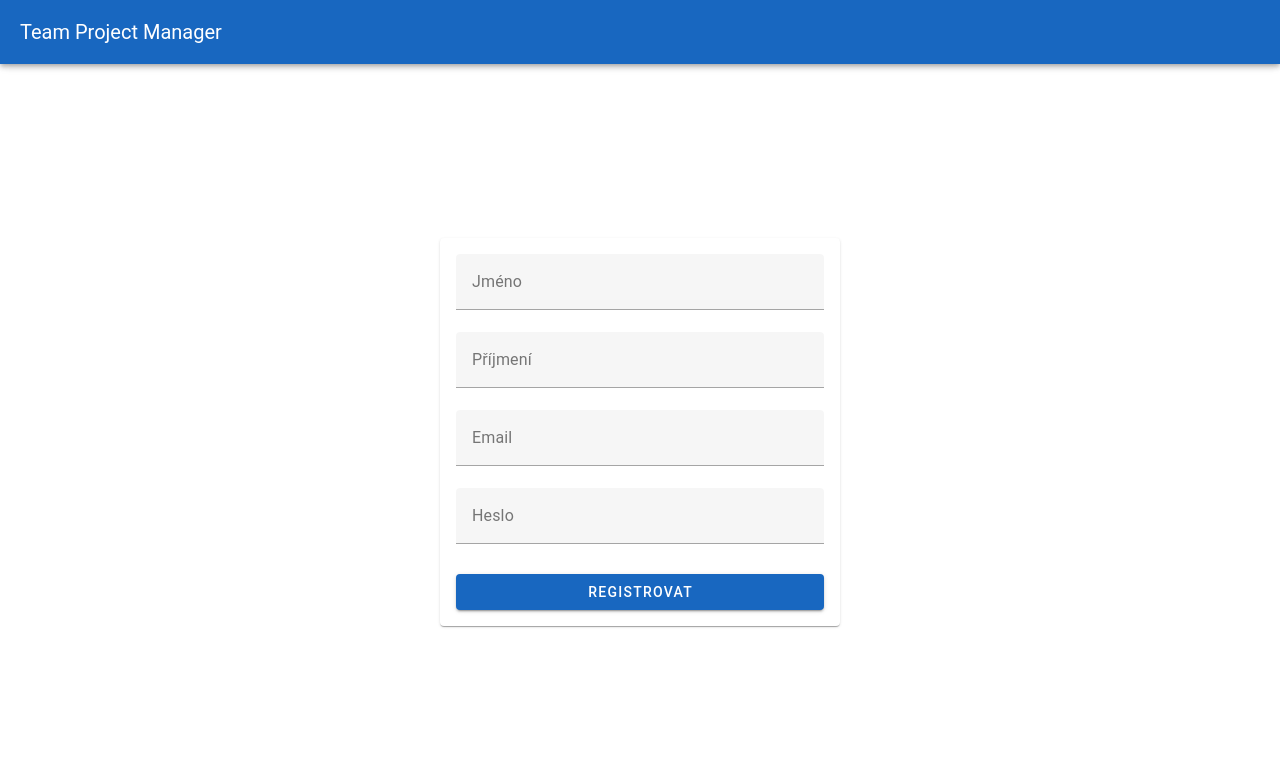
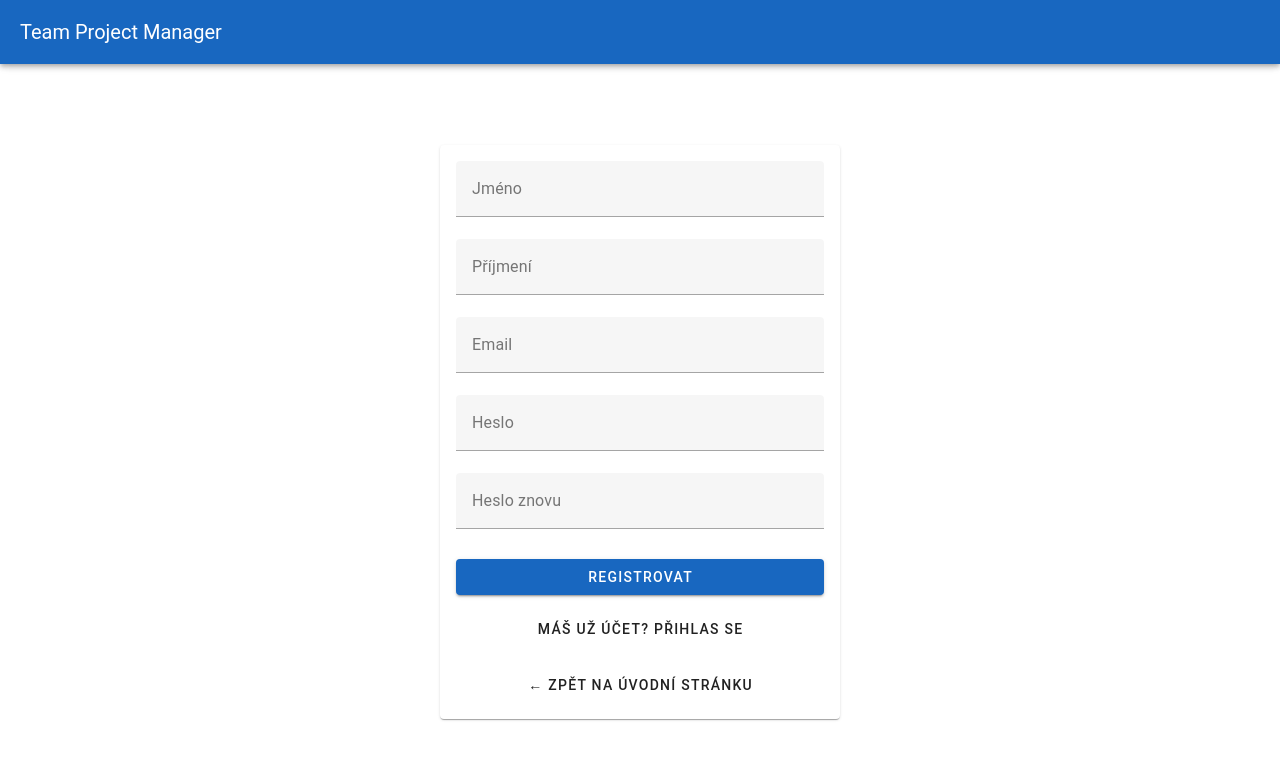
Before and after one commit to tlunga/wapstp, a Vue app in the folder client/wapstp/: page /register in a window 1280 px wide. Shown: the top 760 px of the page. Built offline with nearby package versions, Linux system fonts and the light colour scheme; no server answers.

Commit message:
Obnova hesla, potvrzení hesla, validace u přihlášení i registrace

```diff
--- a/client/wapstp/src/components/LoginForm.vue
+++ b/client/wapstp/src/components/LoginForm.vue
@@ -10,17 +10,20 @@
           <v-col cols="12" sm="8" md="4">
             <v-card>
               <v-card-text>
-                <v-form @submit.prevent="login">
+                <v-form @submit.prevent="login" v-model="valid" ref="loginForm">
                   <v-text-field
   v-model="email"
   label="Email"
   type="email"
+  :rules="emailRules"
   required
 />
+
 <v-text-field
   v-model="password"
   label="Heslo"
   type="password"
+  :rules="passwordRules"
   required
 />
                   <v-btn type="submit" color="primary" class="mt-2" block>Přihlásit se</v-btn>
@@ -28,11 +31,25 @@
   v-if="error"
   type="error"
   class="mt-3"
-                    dense
-                    text
+  prominent
+  border="left"
+  colored-border
+  elevation="2"
 >
   {{ error }}
 </v-alert>
+                  <br>
+                  <v-btn variant="text" class="mt-4" block @click="$router.push('/register')">
+                    Ještě nemáš účet? Zaregistruj se
+                  </v-btn>
+                  <br>
+                  <v-btn variant="text" block @click="$router.push('/')">
+                    ← Zpět na úvodní stránku
+                  </v-btn>
+                  <br>
+                  <v-btn variant="text" block @click="showResetDialog = true">
+                    Zapomněli jste heslo?
+                  </v-btn>
                 </v-form>
               </v-card-text>
             </v-card>
@@ -41,29 +58,98 @@
       </v-container>
     </v-main>
   </v-app>
+  <v-dialog v-model="showResetDialog" max-width="400">
+  <v-card>
+    <v-card-title>Obnovit heslo</v-card-title>
+    <v-card-text>
+      <v-text-field
+        v-model="resetEmail"
+        label="Zadejte svůj e-mail"
+        type="email"
+        required
+      />
+      <v-alert
+        v-if="resetMessage"
+        type="info"
+        dense
+        class="mt-2"
+      >
+        {{ resetMessage }}
+      </v-alert>
+    </v-card-text>
+    <v-card-actions class="justify-end">
+      <v-btn text @click="showResetDialog = false">Zrušit</v-btn>
+      <v-btn color="primary" @click="sendResetEmail">Odeslat</v-btn>
+    </v-card-actions>
+  </v-card>
+</v-dialog>
+
 </template>
 
 <script>
 import { auth } from '../firebase';
-import { signInWithEmailAndPassword } from 'firebase/auth';
+import { signInWithEmailAndPassword, sendPasswordResetEmail } from 'firebase/auth';
 
 export default {
   data() {
     return {
       email: '',
       password: '',
-      error: ''
+      error: '',
+      showResetDialog: false,
+      resetEmail: '',
+      resetMessage: '',
+      valid: true,
+emailRules: [
+  v => !!v || 'E-mail je povinný',
+  v => /.+@.+\..+/.test(v) || 'Neplatný formát e-mailu'
+],
+passwordRules: [
+  v => !!v || 'Heslo je povinné',
+  v => v.length >= 6 || 'Heslo musí mít alespoň 6 znaků'
+]
+
     };
   },
   methods: {
     async login() {
+  const isValid = await this.$refs.loginForm.validate();
+  if (!isValid) return;
+
   try {
     await signInWithEmailAndPassword(auth, this.email, this.password);
     this.error = '';
     this.$emit('userLoggedIn');
     this.$router.push('/dashboard');
   } catch (err) {
-        this.error = err.message;
+    // 🔽 Zobrazit vlastní přívětivé hlášky podle kódu chyby
+    switch (err.code) {
+      case 'auth/user-not-found':
+        this.error = 'Uživatel s tímto e-mailem nebyl nalezen.';
+        break;
+      case 'auth/wrong-password':
+        this.error = 'Zadali jste nesprávné heslo.';
+        break;
+      case 'auth/invalid-email':
+        this.error = 'E-mail nemá platný formát.';
+        break;
+      case 'auth/too-many-requests':
+        this.error = 'Příliš mnoho pokusů o přihlášení. Zkuste to později.';
+        break;
+      default:
+        this.error = 'Přihlášení se nezdařilo. Zkuste to znovu.';
+    }
+  }
+},
+    async sendResetEmail() {
+      console.log('Zasílám reset hesla na:', this.resetEmail);
+      try {
+        await sendPasswordResetEmail(auth, this.resetEmail);
+        this.resetMessage = 'Odkaz na obnovení hesla byl odeslán.';
+        console.log('Reset hesla odeslán.');
+      } catch (err) {
+        this.resetMessage = 'Nepodařilo se odeslat e-mail: ' + err.message;
+        console.error(err);
       }
     }
   }
--- a/client/wapstp/src/components/RegisterForm.vue
+++ b/client/wapstp/src/components/RegisterForm.vue
@@ -10,12 +10,43 @@
           <v-col cols="12" sm="8" md="4">
             <v-card>
               <v-card-text>
-                <v-form @submit.prevent="register">
-                  <v-text-field v-model="firstName" label="Jméno" required />
-                  <v-text-field v-model="lastName" label="Příjmení" required />
-                  <v-text-field v-model="email" label="Email" type="email" required />
-                  <v-text-field v-model="password" label="Heslo" type="password" required />
+                <v-form @submit.prevent="register" v-model="valid" ref="form">
+                  <v-text-field
+                    v-model="firstName"
+                    label="Jméno"
+                    :rules="[v => !!v || 'Jméno je povinné']"
+                    required
+                  />
+                  <v-text-field
+                    v-model="lastName"
+                    label="Příjmení"
+                    :rules="[v => !!v || 'Příjmení je povinné']"
+                    required
+                  />
+                  <v-text-field
+                    v-model="email"
+                    label="Email"
+                    type="email"
+                    :rules="emailRules"
+                    required
+                  />
+                  <v-text-field
+                    v-model="password"
+                    label="Heslo"
+                    type="password"
+                    :rules="passwordRules"
+                    required
+                  />
+                  <v-text-field
+                    v-model="confirmPassword"
+                    label="Heslo znovu"
+                    type="password"
+                    :rules="[v => v === password || 'Hesla se neshodují']"
+                    required
+                  />
+
                   <v-btn type="submit" color="primary" class="mt-2" block>Registrovat</v-btn>
+
                   <v-alert
                     v-if="error"
                     type="error"
@@ -25,6 +56,14 @@
                   >
                     {{ error }}
                   </v-alert>
+
+                  <v-btn variant="text" class="mt-4" block @click="$router.push('/login')">
+                    Máš už účet? Přihlas se
+                  </v-btn>
+                  <br />
+                  <v-btn variant="text" block @click="$router.push('/')">
+                    ← Zpět na úvodní stránku
+                  </v-btn>
                 </v-form>
               </v-card-text>
             </v-card>
@@ -47,11 +86,29 @@ export default {
       lastName: '',
       email: '',
       password: '',
-      error: ''
+      confirmPassword: '',
+      error: '',
+      valid: true,
+      emailRules: [
+        v => !!v || 'E-mail je povinný',
+        v => /.+@.+\..+/.test(v) || 'Neplatný formát e-mailu'
+      ],
+      passwordRules: [
+        v => !!v || 'Heslo je povinné',
+        v => v.length >= 6 || 'Heslo musí mít alespoň 6 znaků'
+      ]
     };
   },
   methods: {
     async register() {
+      const isValid = await this.$refs.form.validate();
+      if (!isValid) return;
+
+      if (this.password !== this.confirmPassword) {
+        this.error = 'Hesla se neshodují.';
+        return;
+      }
+
       try {
         const userCredential = await createUserWithEmailAndPassword(
           auth,
@@ -69,7 +126,11 @@ export default {
         this.error = '';
         this.$router.push('/dashboard');
       } catch (err) {
-        this.error = err.message;
+        if (err.code === 'auth/email-already-in-use') {
+          this.error = 'Tento e-mail je již zaregistrovaný.';
+        } else {
+          this.error = 'Registrace se nezdařila: ' + err.message;
+        }
       }
     }
   }
```
Lines whose indentation alone changed are shown as unchanged.
